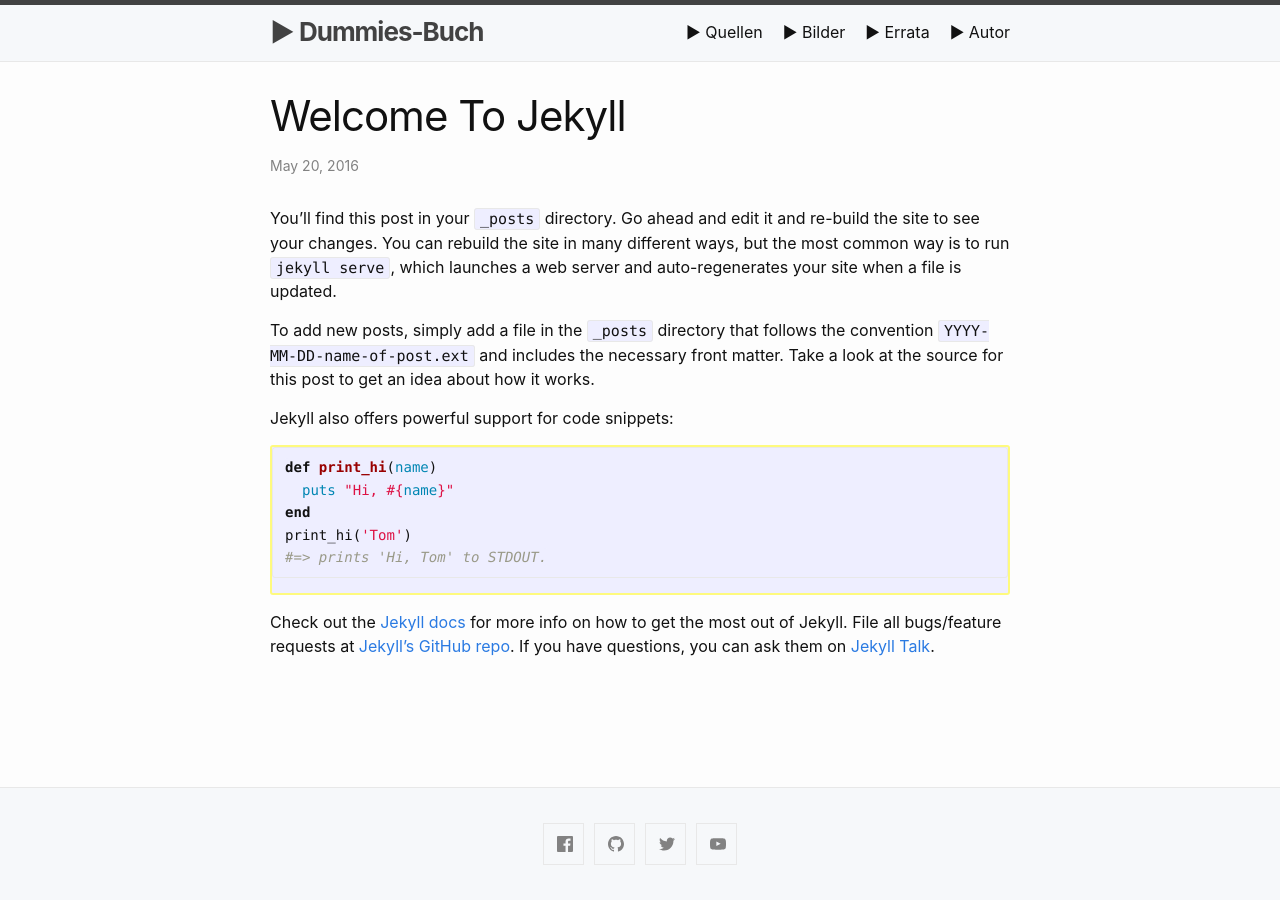
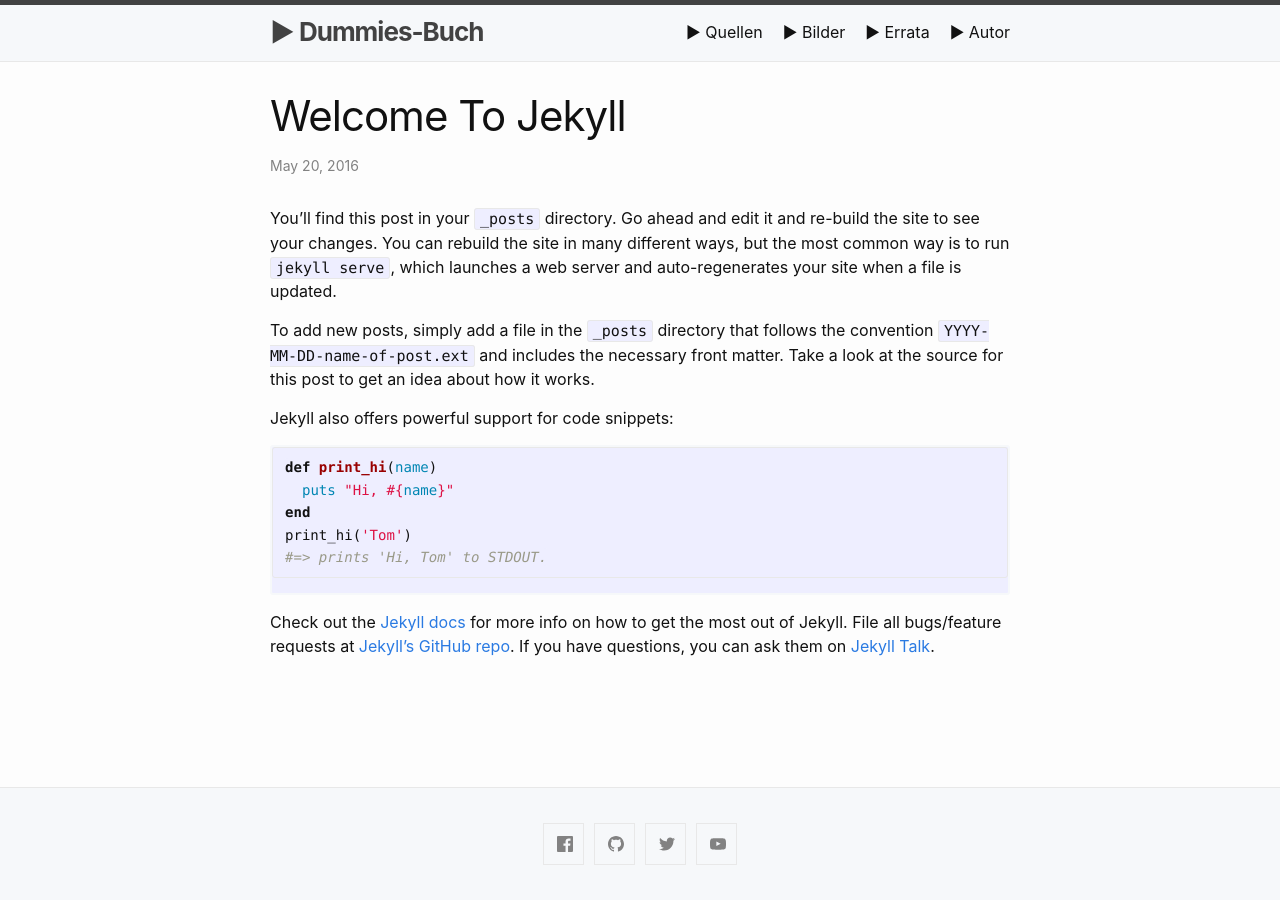
Before and after one commit to awkologist/dummie, a Jekyll site: the page built from _posts/2016-05-20-welcome-to-jekyll.md, in a window 1280 px wide. Built offline with Jekyll 4.4.1, drawn with Linux system fonts in a browser that asks for light colours; Markdown is read by kramdown in place of the engine named in the settings.

Commit message:
Update custom-styles.scss

```diff
--- a/_sass/minima/custom-styles.scss
+++ b/_sass/minima/custom-styles.scss
@@ -2,13 +2,13 @@
 // (Use `_sass/minima/custom-variables.scss` to override variable defaults)
 
 figure {
-  border: 2px rgb(254,250,126) solid;
+  border: 2px rgb(246,248,250) solid;
   margin: auto;
 }
 
 figcaption {
-  background-color: rgb(254,250,126);
-  color: black;
+  background-color: rgb(246,248,250);
+  color: rgb(88,88,88);
   font-style: normal;
   padding: 2px;
   text-align: block;
```
